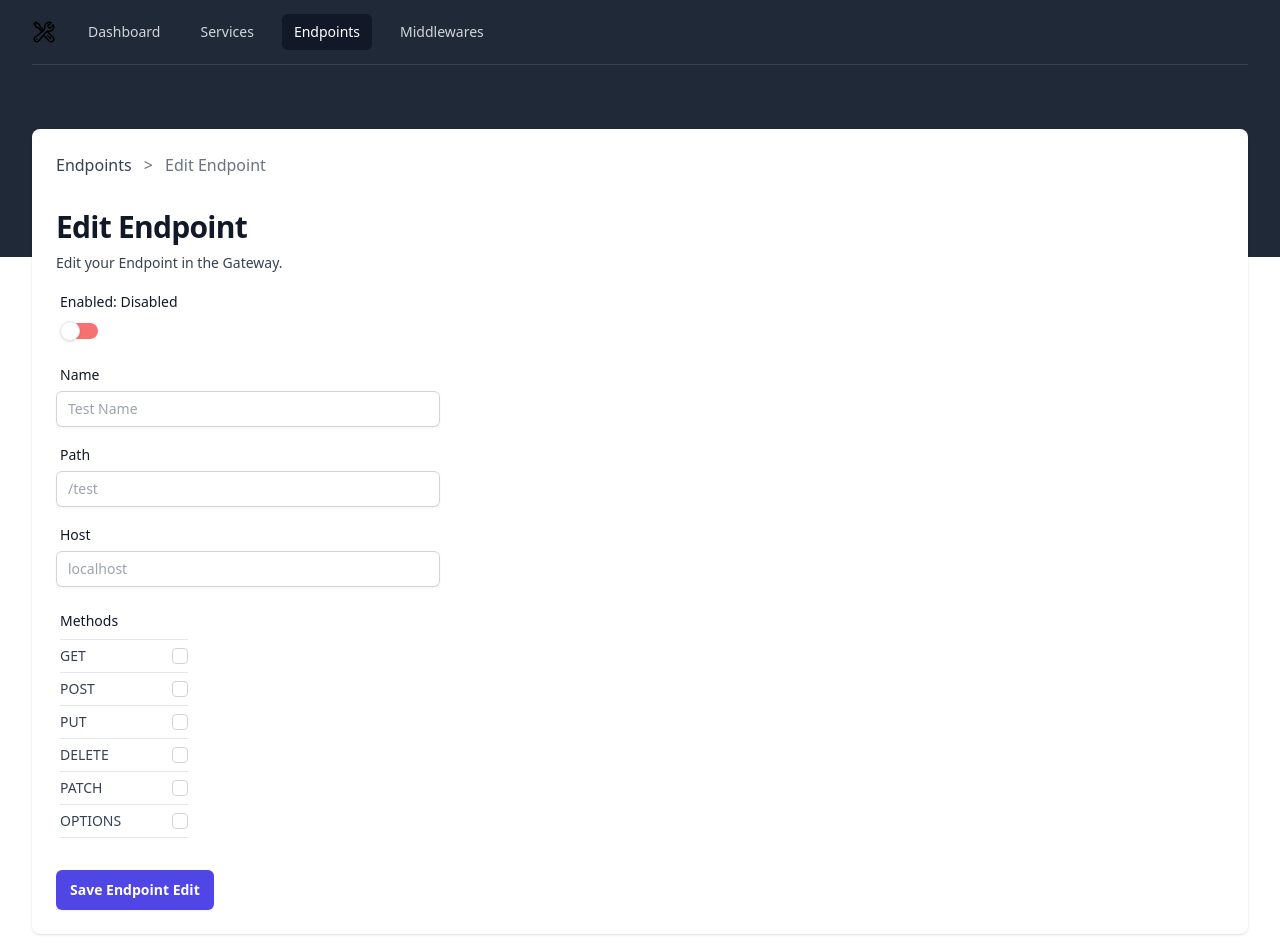
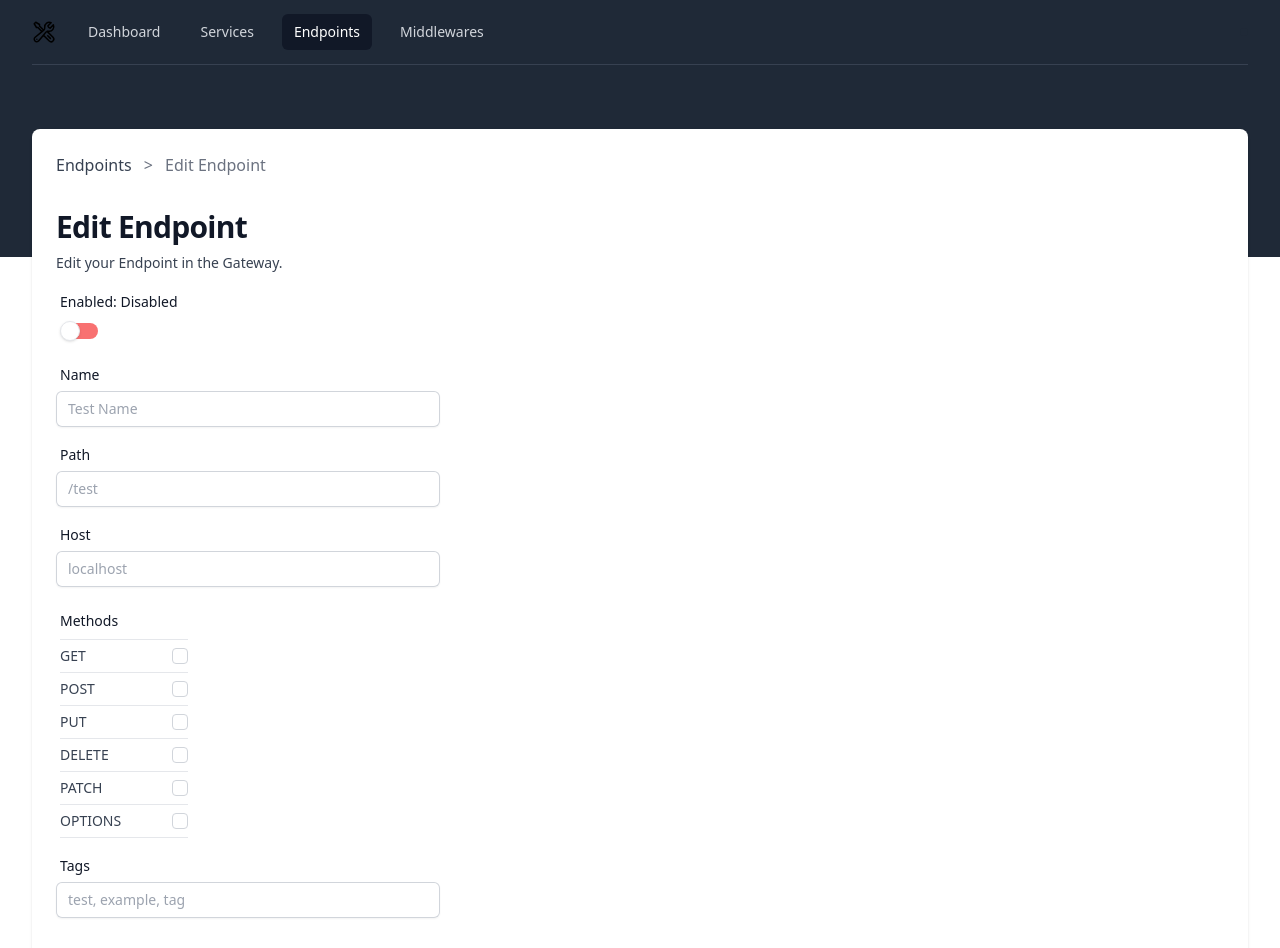
Before and after one commit to lucdoe/opengateway, a Next.js app: page /endpoints/1/edit in a window 1280 px wide. Shown: the top 948 px of the page. Built offline with nearby package versions, Linux system fonts and the light colour scheme.

Commit message:
fixed edit url and extracted service fields to one place

```diff
--- a/app/endpoints/[id]/edit/page.tsx
+++ b/app/endpoints/[id]/edit/page.tsx
@@ -1,5 +1,6 @@
 import DynamicAddComponent from '@/components/DynamicAddComponent'
 import PageIndicator from '@/components/PageIndicator'
+import {endpointsFields} from '../../page'
 
 export default function EditEndpoint() {
   return (
@@ -15,25 +16,9 @@ export default function EditEndpoint() {
         Edit your Endpoint in the Gateway.
       </p>
       <DynamicAddComponent
-        fields={[
-          {fieldtype: 'toggle', label: 'Enabled', value: 'true'},
-          {fieldtype: 'text', label: 'Name', placeholder: 'Test Name'},
-
-          {fieldtype: 'text', label: 'Path', placeholder: '/test'},
-          {
-            fieldtype: 'text',
-            label: 'Host',
-            placeholder: 'localhost',
-          },
-          {
-            fieldtype: 'checkbox',
-            label: 'Methods',
-            name: 'Methods',
-            fields: ['GET', 'POST', 'PUT', 'DELETE', 'PATCH', 'OPTIONS'],
-          },
-        ]}
+        fields={endpointsFields}
         name='Save Endpoint Edit'
-        endpoint='/endpoints'
+        endpoint='http://localhost:3001/api/endpoints'
         method='PUT'
       />
     </div>
--- a/app/endpoints/add/page.tsx
+++ b/app/endpoints/add/page.tsx
@@ -1,5 +1,6 @@
 import DynamicAddComponent from '@/components/DynamicAddComponent'
 import PageIndicator from '@/components/PageIndicator'
+import {endpointsFields} from '../page'
 
 export default function AddEndpoint() {
   return (
@@ -15,28 +16,7 @@ export default function AddEndpoint() {
         Add a new Endpoint to the Gateway.
       </p>
       <DynamicAddComponent
-        fields={[
-          {fieldtype: 'toggle', label: 'Enabled', value: 'true'},
-          {fieldtype: 'text', label: 'Name', placeholder: 'Test Name'},
-
-          {fieldtype: 'text', label: 'Path', placeholder: '/test'},
-          {
-            fieldtype: 'text',
-            label: 'Host',
-            placeholder: 'localhost',
-          },
-          {
-            fieldtype: 'checkbox',
-            label: 'Methods',
-            name: 'Methods',
-            fields: ['GET', 'POST', 'PUT', 'DELETE', 'PATCH', 'OPTIONS'],
-          },
-          {
-            fieldtype: 'text',
-            label: 'Tags',
-            placeholder: 'test, example, tag',
-          },
-        ]}
+        fields={endpointsFields}
         name='Create Endpoint'
         endpoint='http://localhost:3001/api/endpoints'
         method='POST'
--- a/app/endpoints/page.tsx
+++ b/app/endpoints/page.tsx
@@ -1,6 +1,29 @@
 'use client'
 import TableWithHeaderAndAddEntry from '@/components/TableWithHeaderAndAddEntry'
 import {useEffect, useState} from 'react'
+
+export const endpointsFields = [
+  {fieldtype: 'toggle', label: 'Enabled', value: 'true'},
+  {fieldtype: 'text', label: 'Name', placeholder: 'Test Name'},
+
+  {fieldtype: 'text', label: 'Path', placeholder: '/test'},
+  {
+    fieldtype: 'text',
+    label: 'Host',
+    placeholder: 'localhost',
+  },
+  {
+    fieldtype: 'checkbox',
+    label: 'Methods',
+    name: 'Methods',
+    fields: ['GET', 'POST', 'PUT', 'DELETE', 'PATCH', 'OPTIONS'],
+  },
+  {
+    fieldtype: 'text',
+    label: 'Tags',
+    placeholder: 'test, example, tag',
+  },
+]
 
 export default function Endpoints() {
   const [endpoints, setEndpoints] = useState(null)
```
